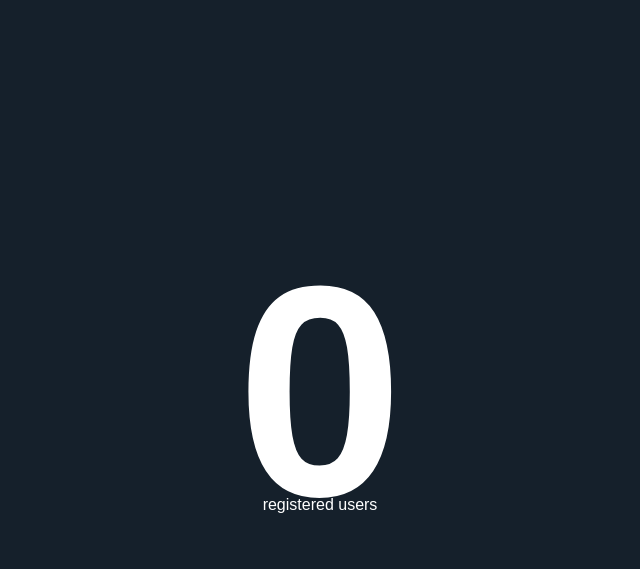
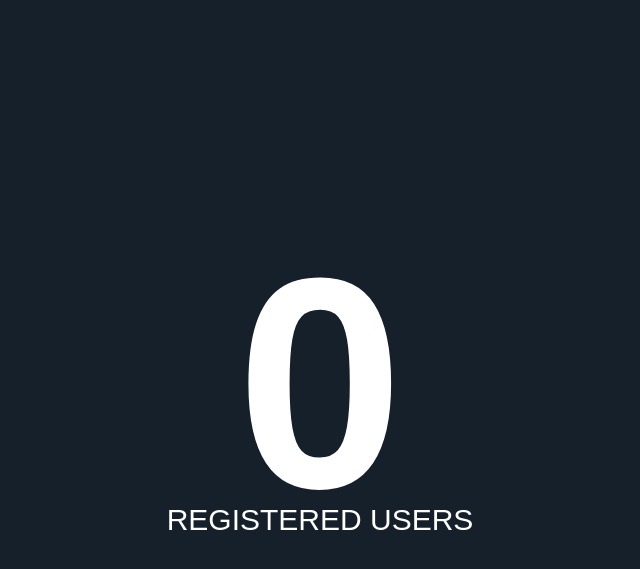
Before and after one commit to ComethruApp/api, a Flask app: page /stats in a window 1280 px wide. Shown: the top 569 px of the page, without its empty margins (320-960 px from the left). Run offline with Flask 2, Linux system fonts and the light colour scheme; parts of the project's set-up code (start-up, migrations or seed data) failed here and were passed over.

Commit message:
Improve styling of stats page

```diff
--- a/app/templates/stats.html
+++ b/app/templates/stats.html
@@ -20,7 +20,11 @@ body {
 }
 h1 {
     font-size: 300px;
-    line-height: 0.7;
+    line-height: 0.8;
+}
+p {
+    font-size: 30px;
+    text-transform: uppercase;
 }
         </style>
         <meta http-equiv="refresh" content="10"/>
```
